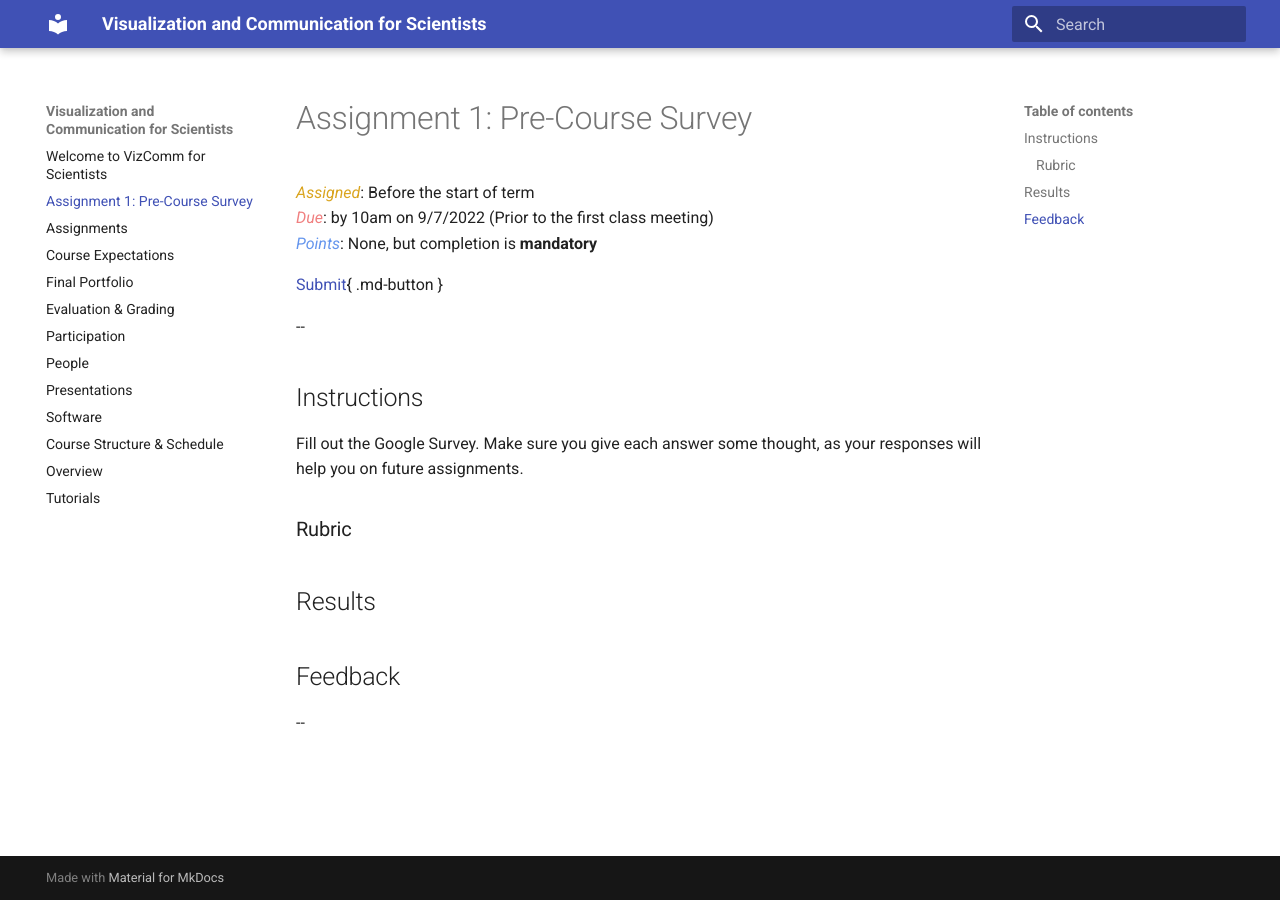
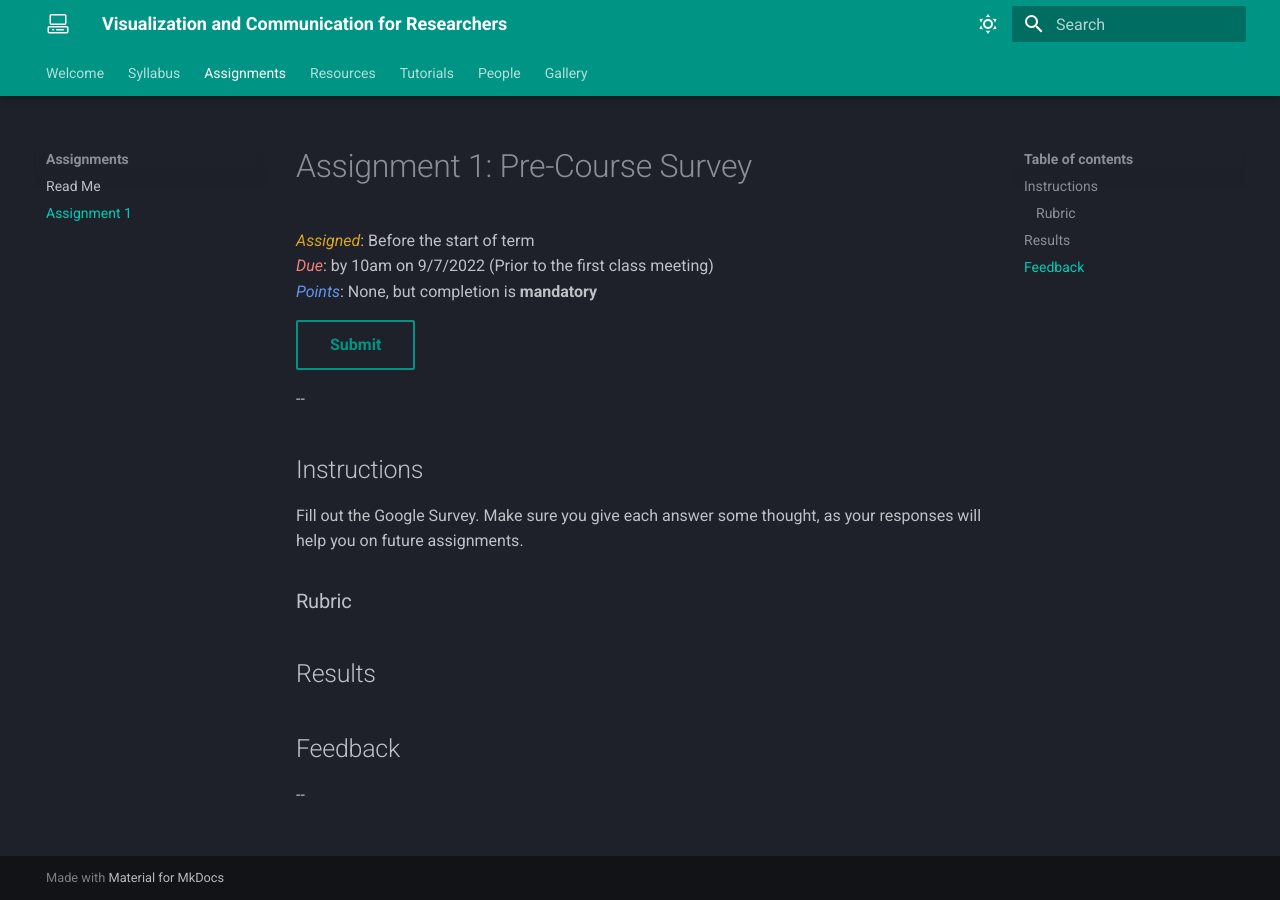
Before and after one commit to elissasoroj/vizcomm, an MkDocs documentation site: the page built from docs/1precourse.md, in a window 1280 px wide. Built offline with MkDocs 1.6.1 and Material for MkDocs 9.7.7, drawn with Linux system fonts in a browser that asks for light colours.

Commit message:
added gallery

```diff
--- a/mkdocs.yml
+++ b/mkdocs.yml
@@ -1,4 +1,103 @@
-site_name: Visualization and Communication for Scientists
+site_name: Visualization and Communication for Researchers
+#to deploy: mkdocs gh-deploy
 
 theme:
   name: material
+  palette:
+    - scheme: slate
+      primary: teal
+      accent: yellow
+      toggle:
+        icon: material/weather-sunny
+        name: Switch to light mode
+    - scheme: default
+      primary: red
+      accent: amber
+      toggle:
+        icon: material/weather-night
+        name: Switch to dark mode
+  font:
+    #text: Quicksand
+  icon:
+    logo: octicons/codespaces-24
+    admonition:
+      note: octicons/tag-16
+      abstract: octicons/checklist-16
+      info: octicons/info-16
+      tip: octicons/squirrel-16
+      success: octicons/check-16
+      question: octicons/unverified-16
+      warning: octicons/alert-16
+      failure: octicons/x-circle-16
+      danger: octicons/zap-16
+      bug: octicons/bug-16
+      example: octicons/beaker-16
+      quote: octicons/quote-16
+  features:
+    - navigation.instant
+    - navigation.sections
+    - navigation.tabs
+    - navigation.tabs.sticky
+    - navigation.expand
+
+nav:
+  - Welcome: index.md
+  - Syllabus:
+    - Intro: syllabus.md
+    - Course Structure & Schedule: structure.md
+    - Expectations: expectations.md
+    - Evaluation/Grading: grading.md
+    - Participation: participation.md
+    - Presentations: presentations.md
+    - Final Portfolio: final.md
+  - Assignments:
+    - Read Me: assignments.md
+    - Assignment 1: 1precourse.md
+  - Resources:
+    - Software: software.md
+  - Tutorials:
+      - Overview: tutorials.md
+      - Affinity Designer: tutorials.md
+      - Apple Keynote: tutorials.md
+  - People: people.md
+  - Gallery: gallery.md
+
+markdown_extensions:
+  - pymdownx.emoji:
+      emoji_index: !!python/name:materialx.emoji.twemoji
+      emoji_generator: !!python/name:materialx.emoji.to_svg
+  - toc:
+      toc_depth: 4
+  - markdown.extensions.codehilite:
+      guess_lang: false
+  - admonition
+  - footnotes
+  - codehilite
+  - tables
+  - attr_list
+  - md_in_html
+  # - extra
+  - pymdownx.superfences:
+      #custom_fences:
+      #- name: mermaid
+      #  class: mermaid
+      #  format: !!python/name:pymdownx.superfences.fence_div_format ''
+  - pymdownx.tabbed
+  - pymdownx.details
+  - pymdownx.critic
+  - pymdownx.caret
+  - pymdownx.keys
+  - pymdownx.mark
+  - pymdownx.tilde
+
+extra_javascript:
+  - js/custom.js
+  # - https://unpkg.com/mermaid@8.9.2/dist/mermaid.min.js
+  # - https://cdnjs.cloudflare.com/ajax/libs/mermaid/7.0.9/mermaid.min.js
+  # - js/termynal.js
+  # - js/mermaid.js
+
+extra_css:
+  # - https://cdnjs.cloudflare.com/ajax/libs/mermaid/7.0.9/mermaid.neutral.css
+  # - css/termynal.css
+  # - css/custom.css
```
Also changed, not shown: docs/gallery.md (added, +3 -0 lines).
